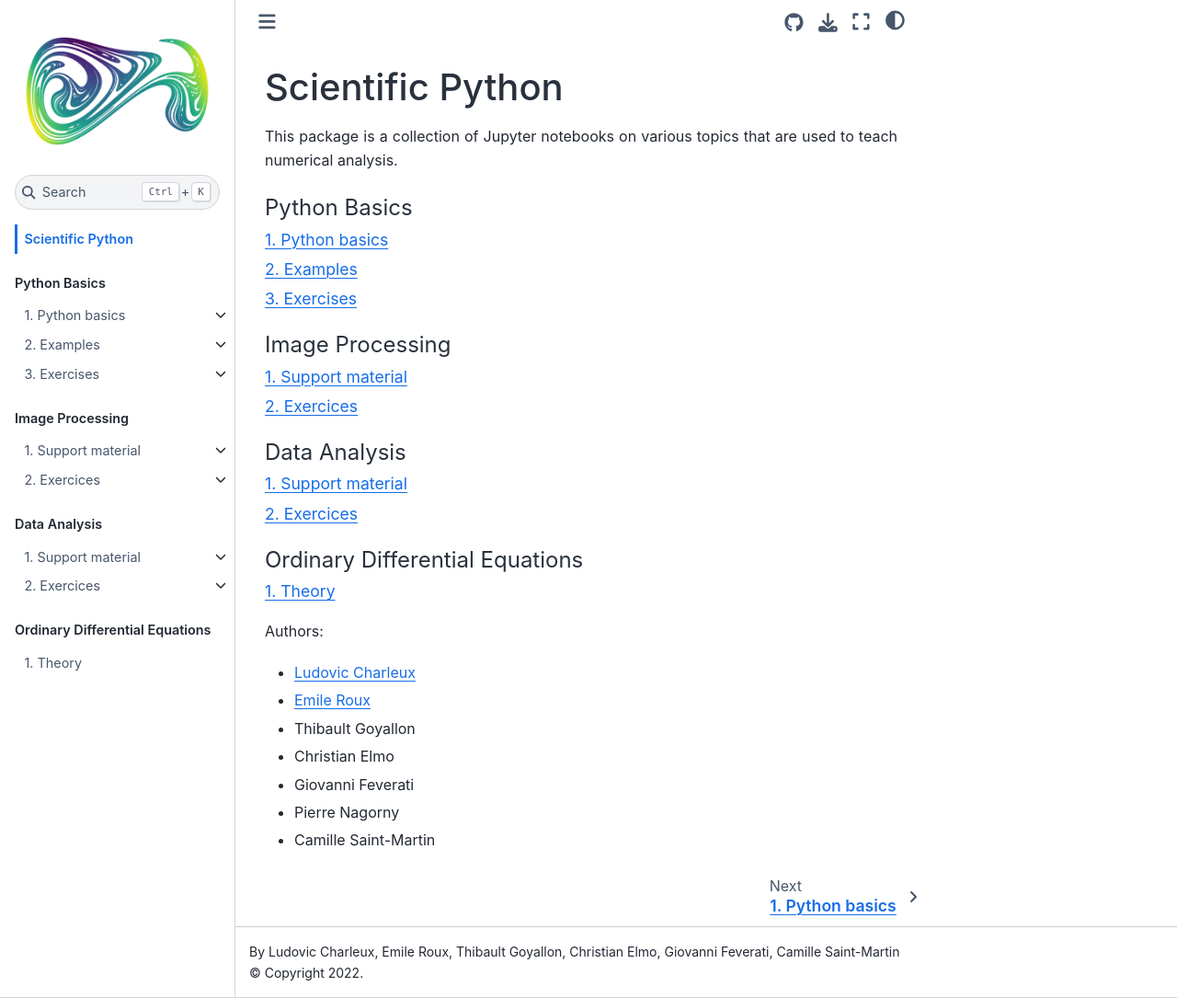
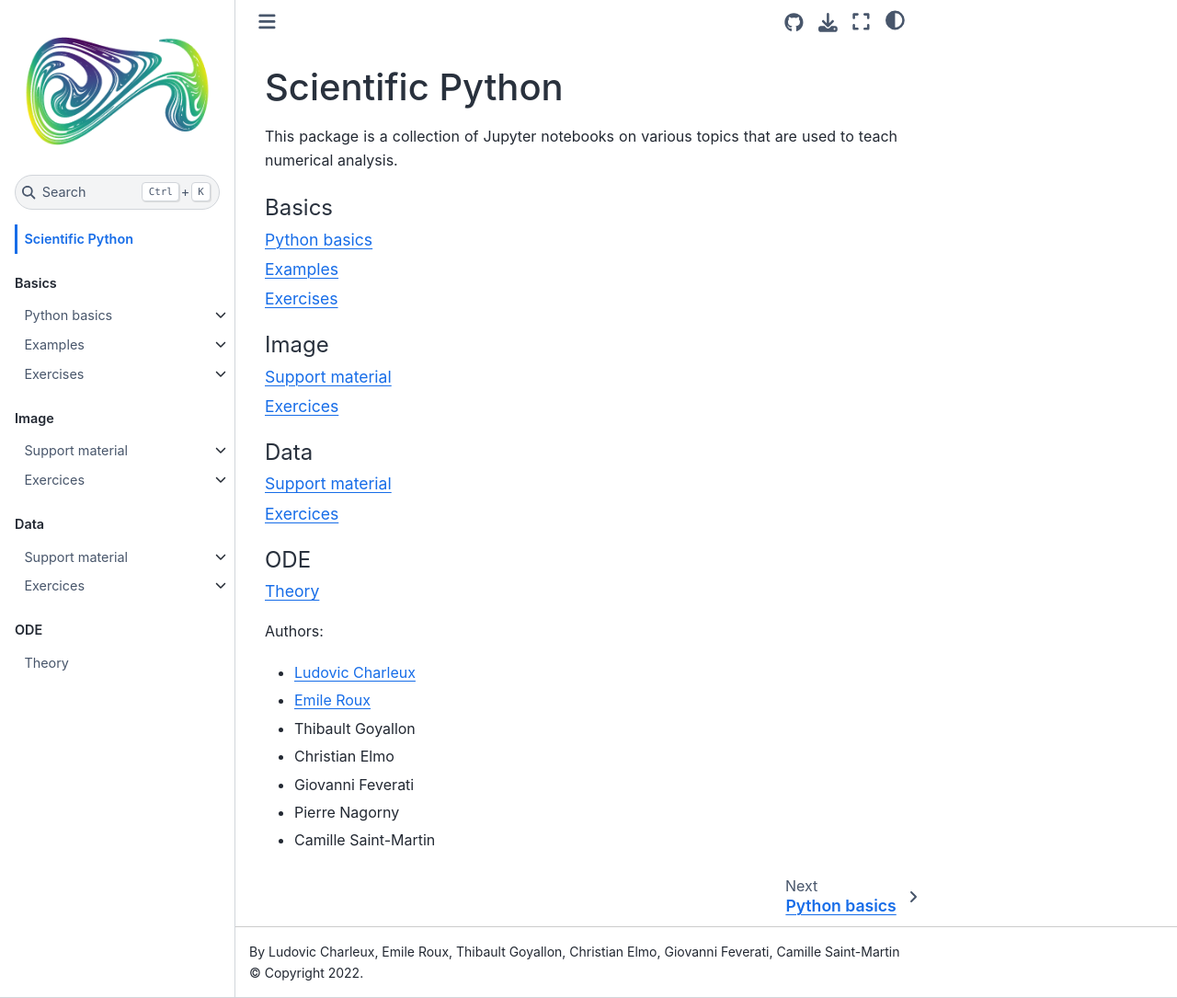
Before and after one commit to symmeHub/positron, a Jupyter Book: the page built from book/intro.md, in a window 1280 px wide and 1085 px high. Shown: the whole window at 92% size. Built offline with Jupyter Book 1.0.4 settings and Sphinx 7.4.7 and the Sphinx Book theme 1.1.4, drawn with Linux system fonts in a browser that asks for light colours; comment, search, counter and statistics services are not loaded.

Commit message:
Toc update

```diff
--- a/book/_toc.yml
+++ b/book/_toc.yml
@@ -4,10 +4,10 @@
 format: jb-book
 root: intro
 options: # The options key will be applied to all chapters, but not sub-sections
-  numbered: True
+  numbered: False
 parts:
-  - caption: Python Basics
-    numbered: True
+  - caption: Basics
+    numbered: False
     chapters:
       - file: python_basics/python_basics.md
         sections:
@@ -19,8 +19,8 @@
       - file: python_basics/exercises/exercises.md
         sections:
           - file: python_basics/exercises/game_of_life_tutorial.ipynb
-  - caption: Image Processing
-    numbered: True
+  - caption: Image
+    numbered: False
     chapters:
       - file: image_processing/support_material/support_material
         sections:
@@ -31,8 +31,8 @@
           - file: image_processing/exercises/image_processing_tutorial.ipynb
           - file: image_processing/exercises/image_processing_practical_work.ipynb
           - file: image_processing/exercises/image_processing_practical_work_bonus.ipynb
-  - caption: Data Analysis
-    numbered: True
+  - caption: Data
+    numbered: False
     chapters:
       - file: data_analysis/support_material/support_material
         sections:
@@ -40,8 +40,8 @@
       - file: data_analysis/exercises/exercises
         sections:
           - file: data_analysis/exercises/data_practical_work.ipynb
-  - caption: Ordinary Differential Equations
-    numbered: True
+  - caption: ODE
+    numbered: False
     chapters:
       - file: ode/support_material/introduction_to_ode.md
 # format: jb-book
```
